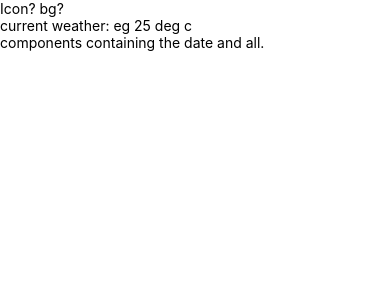
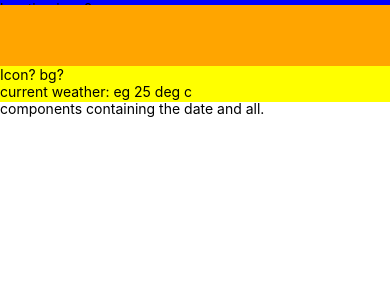
Before and after one commit to THEmmanuel/weda-app, a React Native app: screen / in a window 390 px wide. Shown: the top 300 px of the page. Built offline with nearby package versions, Linux system fonts and the light colour scheme.

Commit message:
Added styling

```diff
--- a/App.tsx
+++ b/App.tsx
@@ -9,6 +9,7 @@ import React, {
 } from 'react';
 
 import {
+  StyleSheet,
   View,
   Text,
   // Image,
@@ -21,8 +22,6 @@ import {
 const App = () => {
   // const [weatherData, setWeatherData] = useState('');
   // const [cityName, setCityName] = useState('');
-
-
   // useEffect(() => {
   //   const fetchData = async () => {
   //     try {
@@ -41,17 +40,46 @@ const App = () => {
 
   return (
     <View>
-      <View>
+      <View style={[styles.container, styles.navContainer]}>
+        <Text>location icon?</Text>
+        <Text>city_name?</Text>
+        <Text>cakendar</Text>
+      </View>
+
+      <View style={[styles.container, styles.temperatureContainer]}>
         {TemperatureDisplay}
       </View>
 
-      <View>
+      <View style={[styles.container, styles.cardsContainer]}>
         <Text>Icon? bg?</Text>
         <Text>current weather: eg 25 deg c</Text>
         <Text>components containing the date and all.</Text>
       </View>
-    </View>);
+    </View>
+  );
 };
+
+const styles = StyleSheet.create({
+  container: {
+    width: '100%',
+  },
+
+  temperatureContainer: {
+    height: '60%',
+    width: '100%',
+    backgroundColor: 'orange',
+  },
+
+  cardsContainer: {
+    height: '35%',
+    backgroundColor: 'yellow',
+  },
+
+  navContainer: {
+    height: '5%',
+    backgroundColor: 'blue',
+  },
+});
 
 export default App;
 
--- a/components/TemperatureDisplay.tsx
+++ b/components/TemperatureDisplay.tsx
@@ -34,6 +34,7 @@ const TemperatureDisplay = () => {
 const styles = StyleSheet.create({
     temperatureDisplay: {
         backgroundColor: 'green',
+        height: '100%',
     },
 });
 
```
